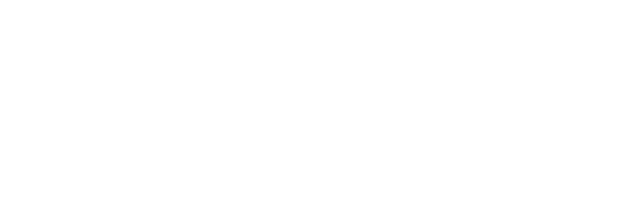
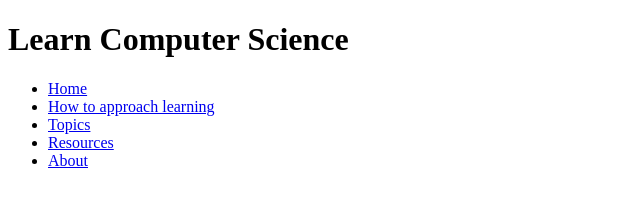
Before and after one commit to GeoffreyBush/GeoffreyBush.github.io, a plain HTML site: page how_to_learn.html in a window 1280 px wide. Shown: the whole page, without its empty margins (0-640 px from the left). Drawn offline with Linux system fonts and the light colour scheme.

Commit message:
Switch header, main, footer

```diff
--- a/how_to_learn.html
+++ b/how_to_learn.html
@@ -6,8 +6,9 @@
     <title>Document</title>
 </head>
 <body>
-    <div class="header"></div>
-    <div class="content"></div>
-    <div class="footer"></div>
+    <header></header>
+    <main></main>
+    <footer></footer>
+    <script src="javascript/includes.js"></script>
 </body>
 </html>
--- a/javascript/includes.js
+++ b/javascript/includes.js
@@ -0,0 +1,22 @@
+// This page created by Chat GPT-3.5 on 04/08/2023
+console.log("javascript/includes.js loaded");
+
+// Function to fetch header and footer HTML using Fetch API
+function fetchIncludes() {
+    fetch('../reuseable-assets/header.html')
+      .then(response => response.text())
+      .then(headerContent => {
+        document.querySelector('header').innerHTML = headerContent;
+      });
+
+    fetch('../reuseable-assets/footer.html')
+      .then(response => response.text())
+      .then(footerContent => {
+        document.querySelector('footer').innerHTML = footerContent;
+      });
+  }
+
+  // Wait for the DOM to be ready
+  document.addEventListener('DOMContentLoaded', function() {
+    fetchIncludes();
+  });
--- /dev/null
+++ b/reuseable-assets/header.html
@@ -0,0 +1,11 @@
+<h1>Learn Computer Science</h1>
+<nav>
+    <ul>
+        <li><a href="index.html">Home</a></li>
+        <li><a href="how_to_learn.html">How to approach learning</a></li>
+        <!-- Placeholders -->
+        <li><a href="topics.html">Topics</a></li>
+        <li><a href="resources.html">Resources</a></li>
+        <li><a href="about.html">About</a></li>
+    </ul>
+</nav>
```
Also changed, not shown: header.html (deleted, +0 -13 lines), index.html (+4 -5 lines), reuseable-assets/footer.html (added).
